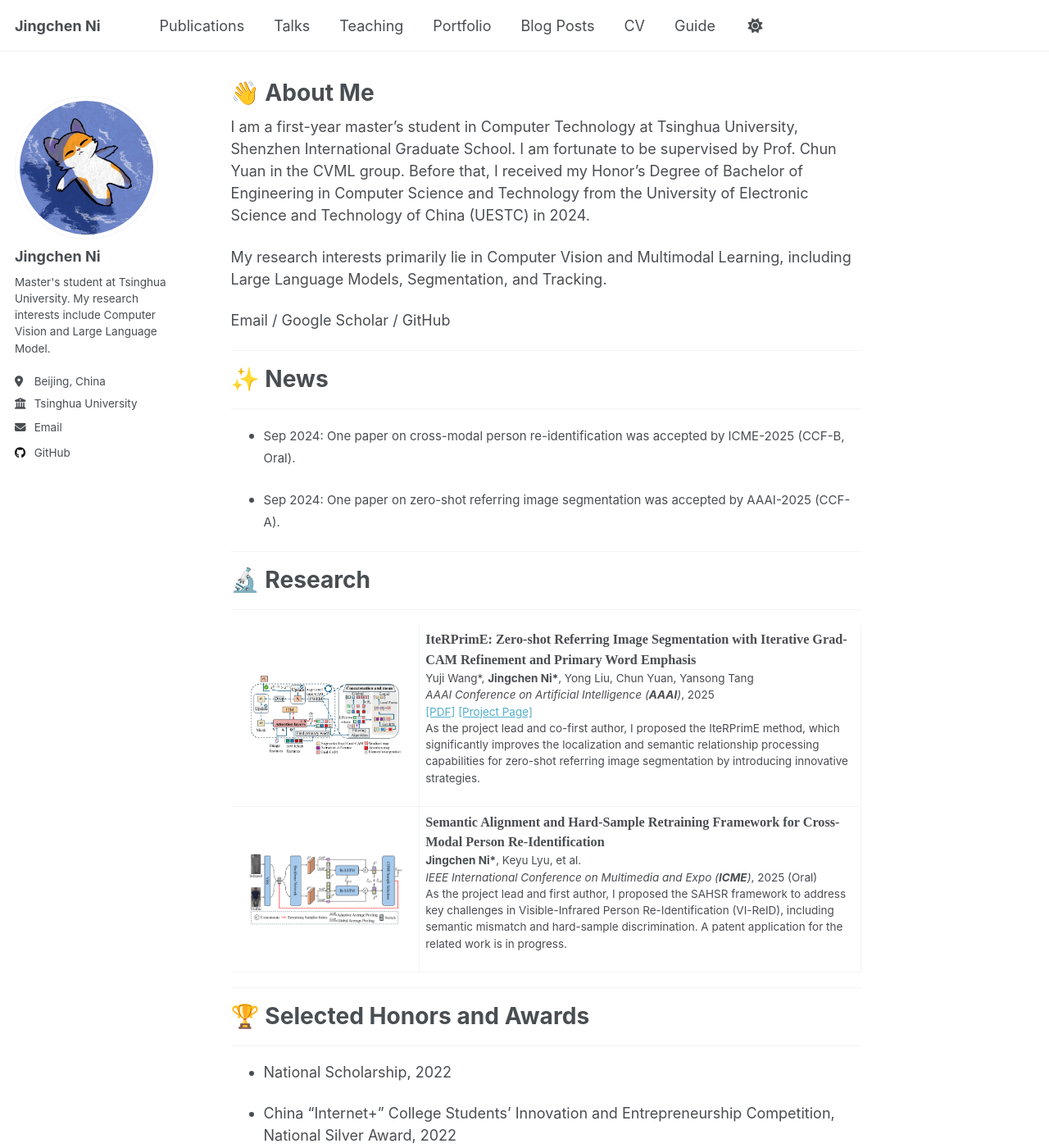
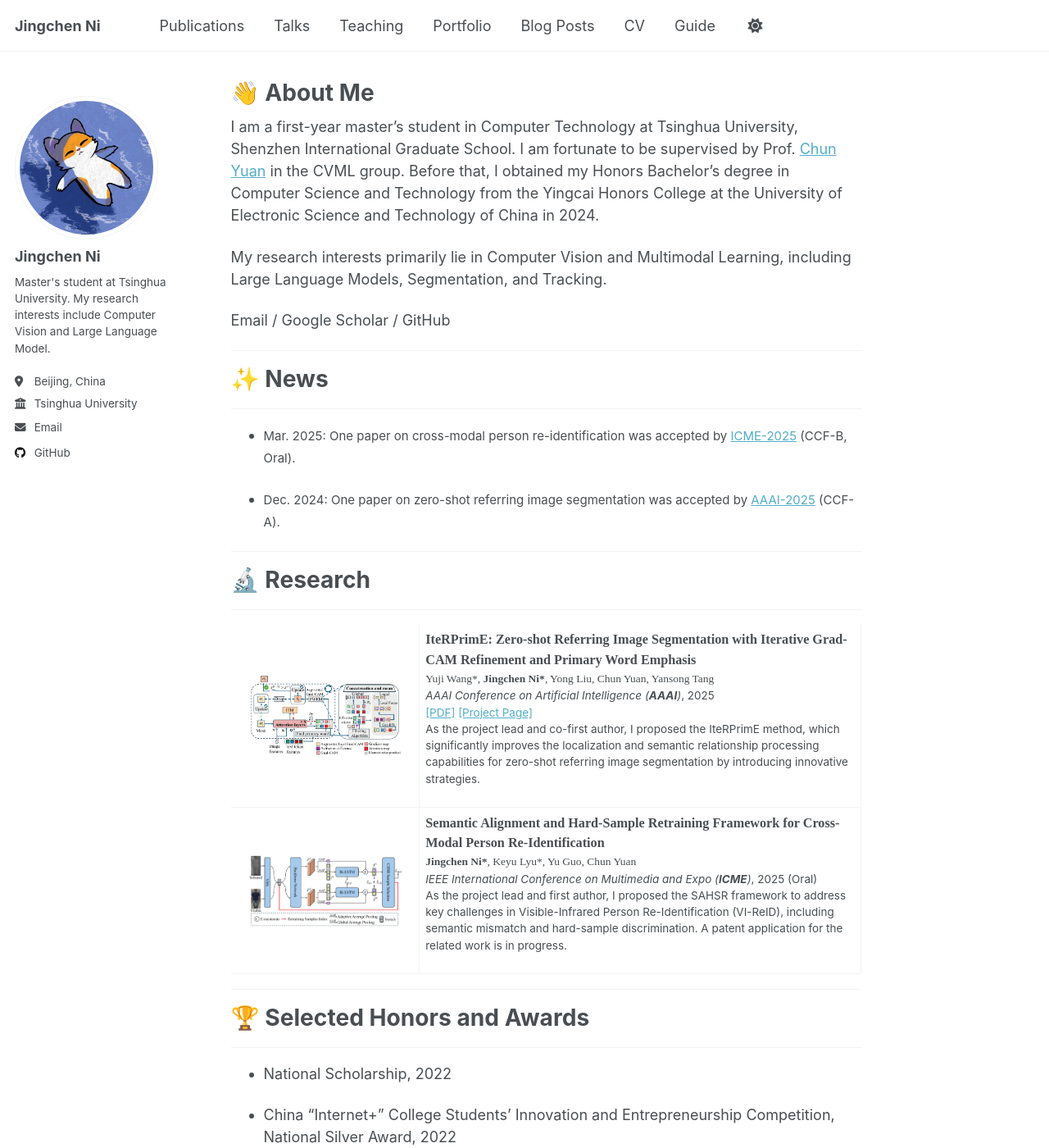
Before and after one commit to TonybotNi/tonybotni.github.io, a Jekyll site: the page built from _pages/about.md, in a window 1280 px wide and 1400 px high. Shown: the whole window at 82% size. Built offline with Jekyll 4.4.1, drawn with Linux system fonts in a browser that asks for light colours; a script that is not in the unit is left out.

Commit message:
Add style2 papers' author list

```diff
--- a/_pages/about.md
+++ b/_pages/about.md
@@ -7,7 +7,7 @@ redirect_from:
   - /about.html
 ---
 
-I am a first-year master's student in Computer Technology at Tsinghua University, Shenzhen International Graduate School. I am fortunate to be supervised by Prof. Chun Yuan in the CVML group. Before that, I received my Honor's Degree of Bachelor of Engineering in Computer Science and Technology from the University of Electronic Science and Technology of China (UESTC) in 2024.
+I am a first-year master's student in Computer Technology at Tsinghua University, Shenzhen International Graduate School. I am fortunate to be supervised by Prof. [Chun Yuan](https://www.sigs.tsinghua.edu.cn/yc2/main.psp) in the CVML group. Before that, I obtained my Honors Bachelor’s degree in Computer Science and Technology from the Yingcai Honors College at the University of Electronic Science and Technology of China in 2024.
 
 My research interests primarily lie in Computer Vision and Multimodal Learning, including Large Language Models, Segmentation, and Tracking.
 
@@ -21,9 +21,9 @@ Email / Google Scholar / GitHub
 
 <!-- * <span style="font-size: smaller;">Mar 2025: Started an algorithm internship at Huawei Noah's Ark Lab, focusing on LLM inference compression.</span> -->
 
-* <span style="font-size: smaller;">Sep 2024: One paper on cross-modal person re-identification was accepted by ICME-2025 (CCF-B, Oral).</span>
+* <span style="font-size: smaller;">Mar. 2025: One paper on cross-modal person re-identification was accepted by [ICME-2025](https://2025.ieeeicme.org/) (CCF-B, Oral).</span>
 
-* <span style="font-size: smaller;">Sep 2024: One paper on zero-shot referring image segmentation was accepted by AAAI-2025 (CCF-A).</span>
+* <span style="font-size: smaller;">Dec. 2024: One paper on zero-shot referring image segmentation was accepted by [AAAI-2025](https://aaai.org/conference/aaai/aaai-25/) (CCF-A).</span>
 
 ---
 # 🔬 Research
@@ -76,7 +76,7 @@ Research Project @ <b>Huawei Noah's Ark Lab</b>
 <!-- <papertitle>IteRPrimE: Zero-shot Referring Image Segmentation with Iterative Grad-CAM Refinement and Primary Word Emphasis</papertitle> -->
 <papertitle style="font-family: 'Times New Roman', Times, serif; font-weight: bold; font-size: 1.2em;">IteRPrimE: Zero-shot Referring Image Segmentation with Iterative Grad-CAM Refinement and Primary Word Emphasis</papertitle>
 <br>
-Yuji Wang*, <b>Jingchen Ni*</b>, Yong Liu, Chun Yuan, Yansong Tang
+<span style="font-family: 'Times New Roman', Times, serif;">Yuji Wang*, <b>Jingchen Ni*</b>, Yong Liu, Chun Yuan, Yansong Tang</span>
 <br>
 <em>AAAI Conference on Artificial Intelligence (<strong>AAAI</strong>)</em>, 2025
 <br>
@@ -96,7 +96,7 @@ Yuji Wang*, <b>Jingchen Ni*</b>, Yong Liu, Chun Yuan, Yansong Tang
 <td width="75%" valign="center">
 <papertitle style="font-family: 'Times New Roman', Times, serif; font-weight: bold; font-size: 1.2em;">Semantic Alignment and Hard-Sample Retraining Framework for Cross-Modal Person Re-Identification</papertitle>
 <br>
-<b>Jingchen Ni*</b>, Keyu Lyu, et al.
+<span style="font-family: 'Times New Roman', Times, serif;"><b>Jingchen Ni*</b>, Keyu Lyu*, Yu Guo, Chun Yuan</span>
 <br>
 <em>IEEE International Conference on Multimedia and Expo (<strong>ICME</strong>)</em>, 2025 (Oral)
 <br>
```
